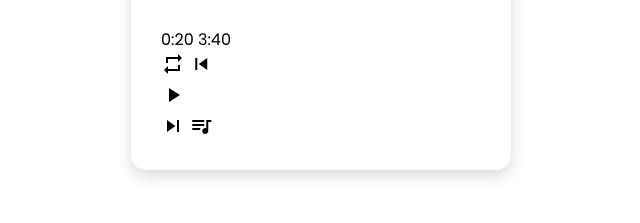
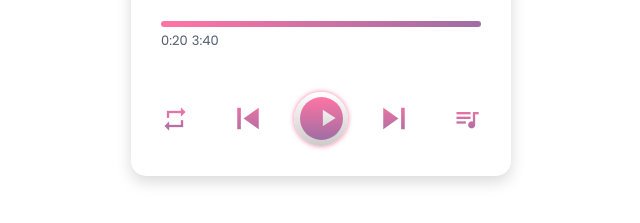
Before and after one commit to SharvariMore/Music-Player-website, a plain HTML site: page index.html in a window 1280 px wide. Shown: the part 529-752 px from the top of the page, without its empty margins (319-959 px from the left). Drawn offline with Linux system fonts and the light colour scheme.

Commit message:
Modified music control icons

```diff
--- a/style.css
+++ b/style.css
@@ -40,7 +40,7 @@
       cursor: pointer;
   }
 
-.top-bar{
+.top-bar, .progress-area .timer, .controls{
     display: flex;
     align-items: center;
     justify-content: space-between;
@@ -86,3 +86,106 @@
     opacity: 0.9;
     font-size: 18px;
 }
+
+.progress-area{
+    width: 100%;
+    height: 6px;
+    background: white;
+    border-radius: 50px;
+    cursor: pointer;
+}
+
+.progress-area .progress-bar{
+    width: 100%;
+    height: inherit;
+    position: relative;
+    background:linear-gradient(90deg, var(--pink) 0%, var(--violet) 100%);
+    border-radius: inherit;
+}
+
+.progress-bar::before{
+    content: "";
+    position: absolute;
+    height: 12px;
+    width: 12px;
+    background: #000;
+    border-radius: inherit;
+    top: 50%;
+    right: -5px;
+    transform: translateY(-50%);
+    background: inherit;
+    opacity: 0;
+    transition: opacity 0.2s ease;
+}
+
+.progress-area:hover .progress-bar::before{
+    opacity: 1;
+}
+
+.progress-area .timer{
+    margin-top: 2px;
+}
+
+.timer span{
+    font-size: 13px;
+    color: var(--lightblack);
+}
+
+.controls{
+    margin: 40px 0 5px 0;
+}
+
+.controls i{
+    font-size: 28px;
+    user-select: none;
+    background: linear-gradient(var(--pink) 0%, var(--violet) 100%);
+    background-clip: text;
+    -webkit-background-clip: text;
+    -webkit-text-fill-color: transparent;
+}
+
+.controls i:nth-child(2),
+.controls i:nth-child(4){
+    font-size:43px;
+}
+
+.controls #prev{
+    margin-right: -13px;
+}
+
+.controls #next{
+    margin-left: -13px;
+}
+
+.controls .play-pause{
+    height: 54px;
+    width: 54px;
+    background: linear-gradient(var(--white) 0%, var(--darkwhite) 100%);
+    box-shadow: 0px 0px 5px var(--pink);
+    border-radius: 50%;
+    display: flex;
+    align-items: center;
+    justify-content: center;
+}
+
+.play-pause::before{
+    content: "";
+    position: absolute;
+    height: 43px;
+    width: 43px;
+    border-radius: inherit;
+    background: linear-gradient(var(--pink) 0%, var(--violet) 100%);
+}
+
+.play-pause i{
+    height: 43px;
+    width: 43px;
+    border-radius: inherit;
+    line-height: 43px;
+    text-align: center;
+    background: inherit;
+    position: relative;
+    background-clip: text;
+    -webkit-background-clip: text;
+    -webkit-text-fill-color: transparent;
+}
```
